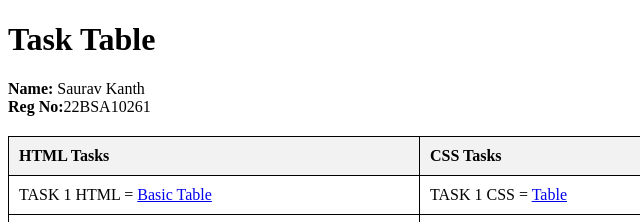
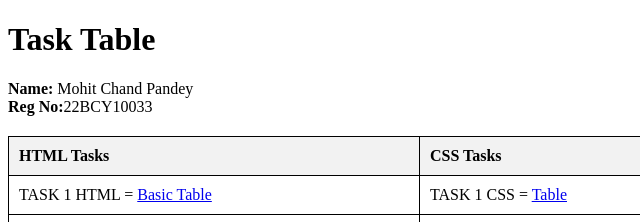
Before and after one commit to Moh1489/VIT-ASSIGNMENT-22BCY10033, a plain HTML site: page index.html in a window 1280 px wide. Shown: the top 222 px of the page, 0-640 px from the left. Drawn offline with Linux system fonts and the light colour scheme.

Commit message:
Update and rename index (1).html to index.html

```diff
--- a/index (1).html
+++ b/index.html
@@ -22,8 +22,8 @@
 </head>
 <body>
     <h1>Task Table</h1>
-    <p><strong>Name:</strong> Saurav Kanth<br>
-       <strong>Reg No:</strong>22BSA10261</p>
+    <p><strong>Name:</strong> Mohit Chand Pandey<br>
+       <strong>Reg No:</strong>22BCY10033</p>
 
     <table>
         <tr>
```
